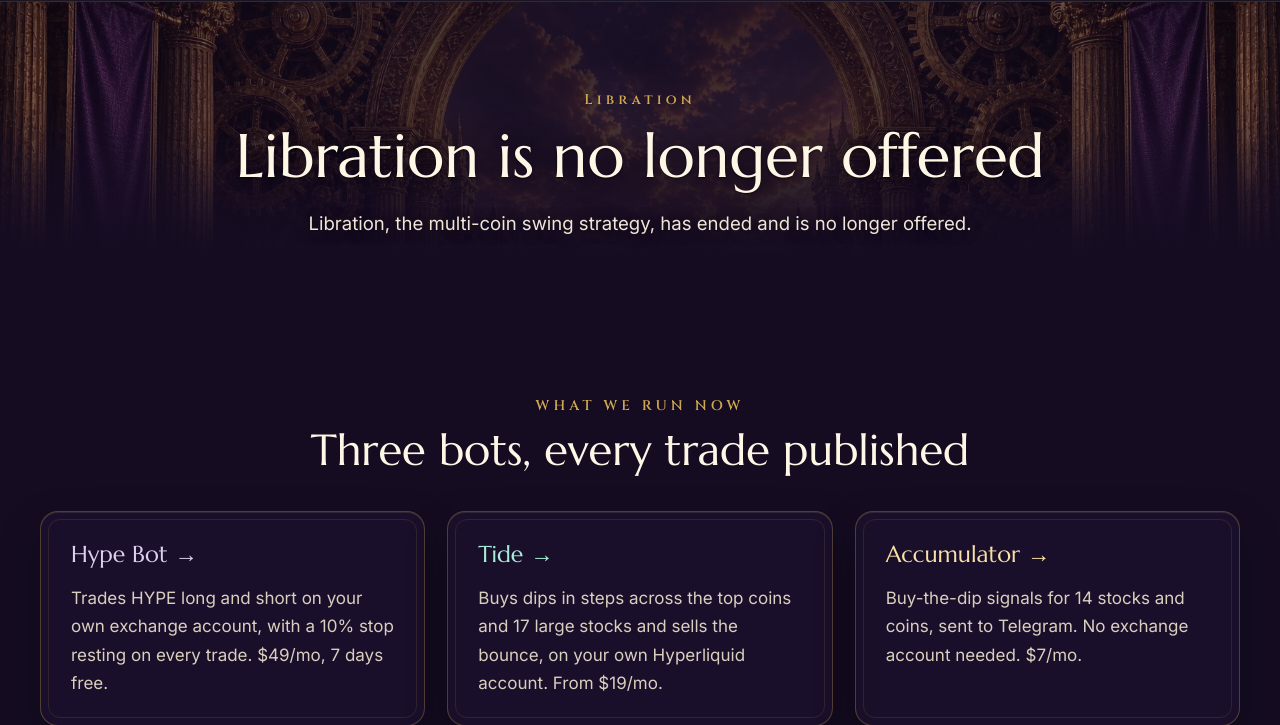
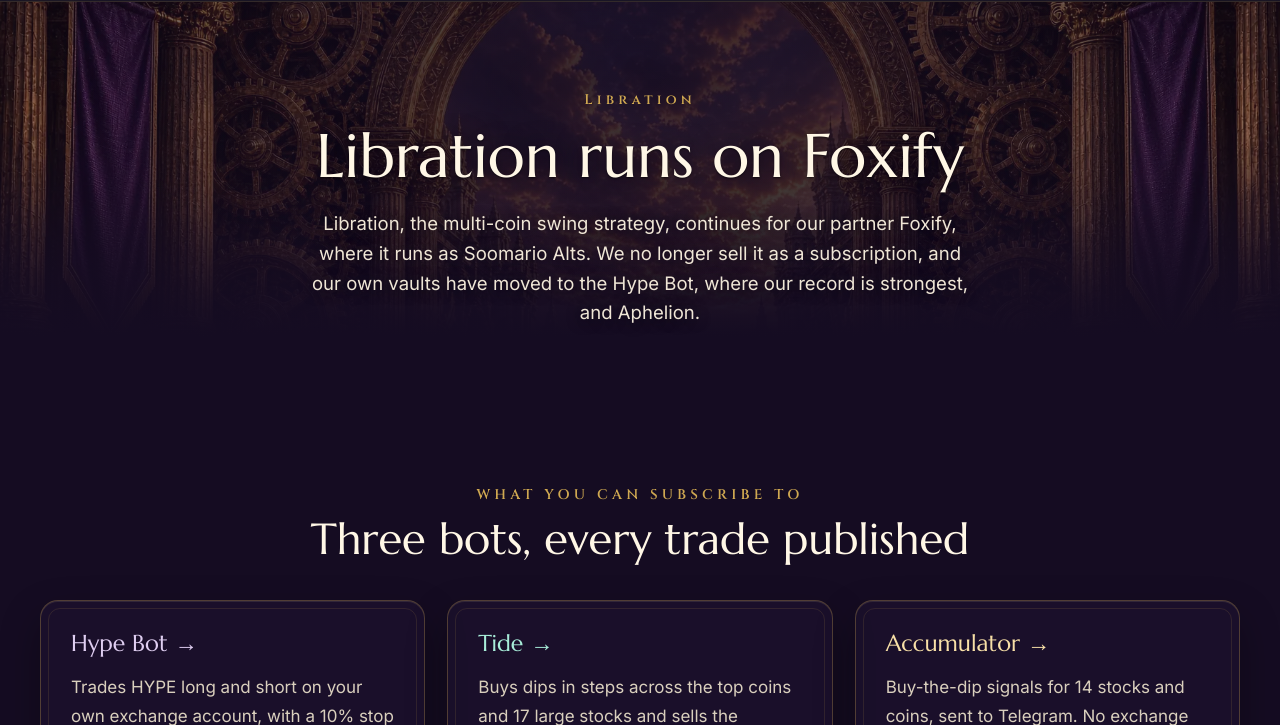
Before and after one commit to Makuroi508/soomario-website, a plain HTML site: page products/libration.html in a window 1280 px wide. Shown: the part 75-800 px from the top of the page. Drawn offline with Linux system fonts and the light colour scheme; no server answers.

Commit message:
Libration: say it runs on Foxify (Soomario Alts), not that it ended
The Libration page, the two old dashboard redirects and the Aureus
whitepaper said Libration "has ended" and is "no longer offered". It
still runs for our partner Foxify as Soomario Alts; only the
subscription and our own vaults moved off it. Reword all four places.

Co-Authored-By: Claude Opus 5.5 <noreply@anthropic.com>

```diff
--- a/products/libration.html
+++ b/products/libration.html
@@ -8,8 +8,8 @@
   <link rel="icon" href="/favicon-32.png" type="image/png" sizes="32x32">
   <link rel="apple-touch-icon" href="/apple-touch-icon.png">
   <meta name="theme-color" content="#150c22">
-  <title>Libration — no longer offered | Soomario Strategies</title>
-  <meta name="description" content="Libration, the multi-coin swing strategy, has ended and is no longer offered.">
+  <title>Libration — runs on Foxify | Soomario Strategies</title>
+  <meta name="description" content="Libration, the multi-coin swing strategy, continues on Foxify as Soomario Alts. It is no longer sold as a subscription.">
   <link rel="preconnect" href="https://fonts.googleapis.com">
   <link rel="preconnect" href="https://fonts.gstatic.com" crossorigin>
   <link href="https://fonts.googleapis.com/css2?family=Cinzel:wght@400;500;600;700&family=Marcellus&family=Inter:wght@300;400;500;600;700&display=swap" rel="stylesheet">
@@ -26,9 +26,10 @@
     </picture>
     <div class="container phero__in">
       <div class="phero__num">Libration</div>
-      <h1>Libration is no longer offered</h1>
+      <h1>Libration runs on Foxify</h1>
       <p class="phero__sub">
-        Libration, the multi-coin swing strategy, has ended and is no longer offered.
+        Libration, the multi-coin swing strategy, continues for our partner Foxify, where it runs as Soomario Alts.
+        We no longer sell it as a subscription, and our own vaults have moved to the Hype Bot, where our record is strongest, and Aphelion.
       </p>
     </div>
   </header>
@@ -36,7 +37,7 @@
   <section class="section">
     <div class="container">
       <div class="dash-head">
-        <div class="section-label">What we run now</div>
+        <div class="section-label">What you can subscribe to</div>
         <h2 class="section-title">Three bots, every trade published</h2>
       </div>
       <div class="pp-related">
```
Also changed, not shown: aureus/whitepaper.html (+1 -1 lines), dashboards/vault.html (+2 -2 lines), vault-dashboard.html (+2 -2 lines).
